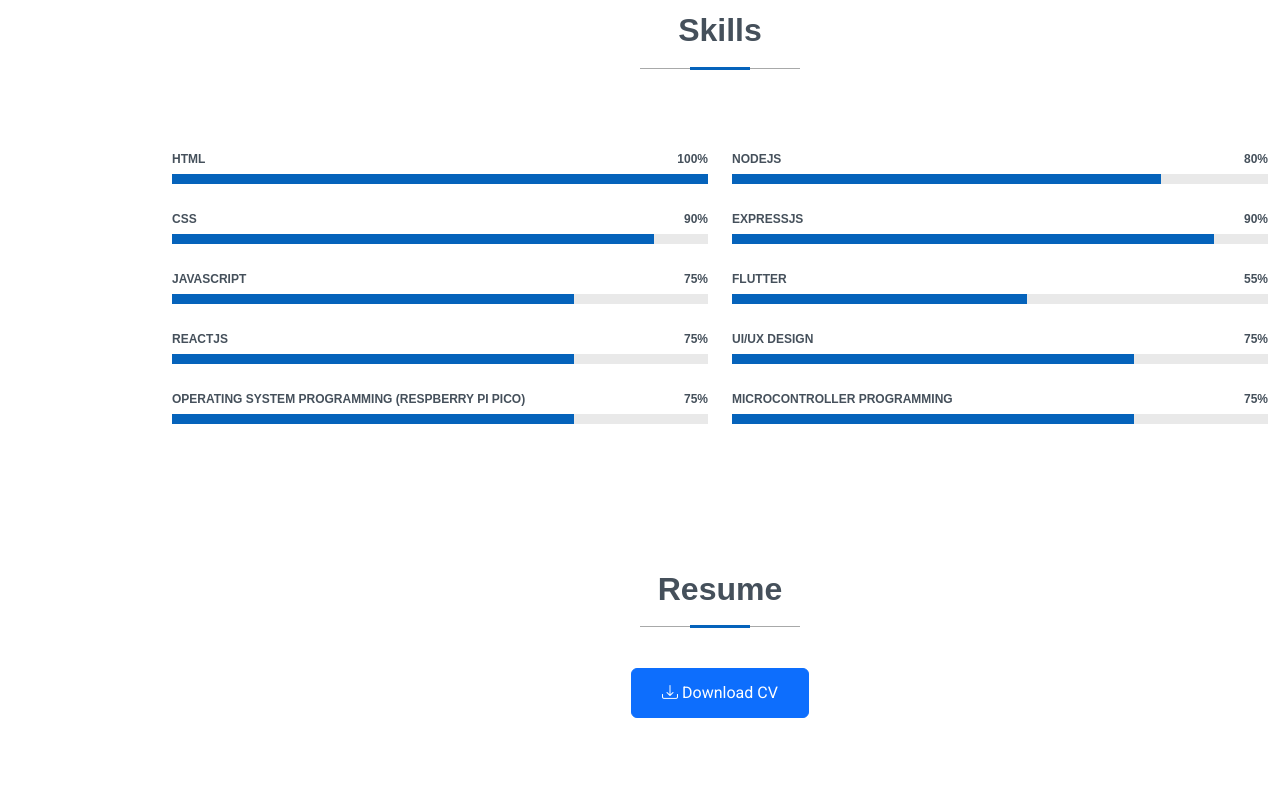
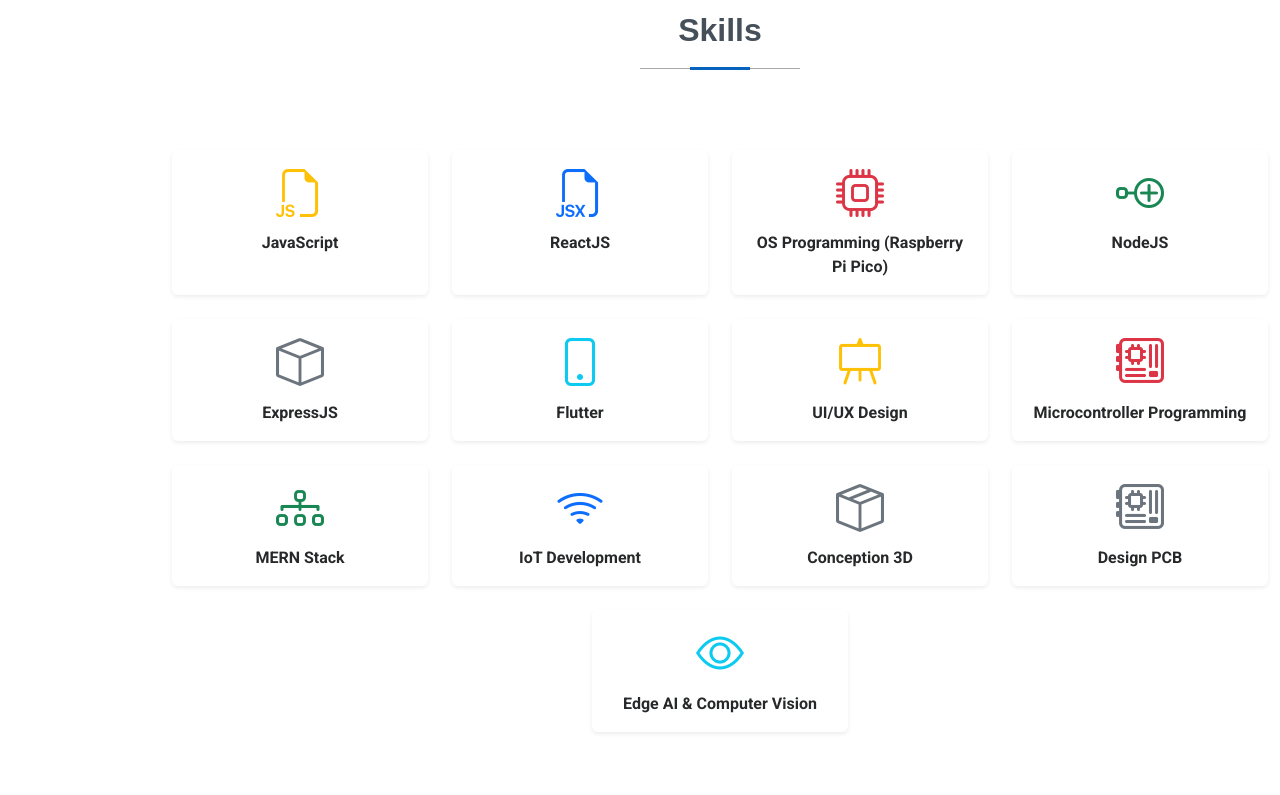
Before and after one commit to snoussighaith/Portfolio, a plain HTML site: page index.html in a window 1280 px wide. Shown: the part 1660-2455 px from the top of the page. Drawn offline with Linux system fonts and the light colour scheme; files whose address does not match are found by name.

Commit message:
Refactor code structure for improved readability and maintainability

```diff
--- a/index.html
+++ b/index.html
@@ -137,96 +137,93 @@
 
     <!-- Skills Section -->
     <section id="skills" class="skills section">
-
-      <!-- Section Title -->
   <div class="container section-title" data-aos="fade-up">
     <h2>Skills</h2>
+  </div>
+  <div class="container" data-aos="fade-up" data-aos-delay="100">
+    <div class="row g-4 justify-content-center">
 
-      </div><!-- End Section Title -->
 
-      <div class="container" data-aos="fade-up" data-aos-delay="100">
-
-        <div class="row skills-content skills-animation">
-
-          <div class="col-lg-6">
-
-            <div class="progress">
-              <span class="skill"><span>HTML</span> <i class="val">100%</i></span>
-              <div class="progress-bar-wrap">
-                <div class="progress-bar" role="progressbar" aria-valuenow="100" aria-valuemin="0" aria-valuemax="100"></div>
-              </div>
-            </div><!-- End Skills Item -->
-
-            <div class="progress">
-              <span class="skill"><span>CSS</span> <i class="val">90%</i></span>
-              <div class="progress-bar-wrap">
-                <div class="progress-bar" role="progressbar" aria-valuenow="90" aria-valuemin="0" aria-valuemax="100"></div>
-              </div>
-            </div><!-- End Skills Item -->
-
-            <div class="progress">
-              <span class="skill"><span>JavaScript</span> <i class="val">75%</i></span>
-              <div class="progress-bar-wrap">
-                <div class="progress-bar" role="progressbar" aria-valuenow="75" aria-valuemin="0" aria-valuemax="100"></div>
-              </div>
-            </div><!-- End Skills Item -->
-            <div class="progress">
-              <span class="skill"><span>ReactJs</span> <i class="val">75%</i></span>
-              <div class="progress-bar-wrap">
-                <div class="progress-bar" role="progressbar" aria-valuenow="75" aria-valuemin="0" aria-valuemax="100"></div>
+      <div class="col-6 col-md-4 col-lg-3">
+        <div class="skill-card text-center p-3 shadow-sm rounded bg-white h-100">
+          <i class="bi bi-filetype-js display-5 text-warning"></i>
+          <div class="mt-2 fw-semibold">JavaScript</div>
         </div>
       </div>
-            <div class="progress">
-              <span class="skill"><span>Operating System Programming (Respberry pi pico)</span> <i class="val">75%</i></span>
-              <div class="progress-bar-wrap">
-                <div class="progress-bar" role="progressbar" aria-valuenow="75" aria-valuemin="0" aria-valuemax="100"></div>
+      <div class="col-6 col-md-4 col-lg-3">
+        <div class="skill-card text-center p-3 shadow-sm rounded bg-white h-100">
+          <i class="bi bi-filetype-jsx display-5 text-primary"></i>
+          <div class="mt-2 fw-semibold">ReactJS</div>
+        </div>
+      </div>
+      <div class="col-6 col-md-4 col-lg-3">
+        <div class="skill-card text-center p-3 shadow-sm rounded bg-white h-100">
+          <i class="bi bi-cpu display-5 text-danger"></i>
+          <div class="mt-2 fw-semibold">OS Programming (Raspberry Pi Pico)</div>
+        </div>
+      </div>
+      <div class="col-6 col-md-4 col-lg-3">
+        <div class="skill-card text-center p-3 shadow-sm rounded bg-white h-100">
+          <i class="bi bi-node-plus display-5 text-success"></i>
+          <div class="mt-2 fw-semibold">NodeJS</div>
+        </div>
+      </div>
+      <div class="col-6 col-md-4 col-lg-3">
+        <div class="skill-card text-center p-3 shadow-sm rounded bg-white h-100">
+          <i class="bi bi-box display-5 text-secondary"></i>
+          <div class="mt-2 fw-semibold">ExpressJS</div>
+        </div>
+      </div>
+      <div class="col-6 col-md-4 col-lg-3">
+        <div class="skill-card text-center p-3 shadow-sm rounded bg-white h-100">
+          <i class="bi bi-phone display-5 text-info"></i>
+          <div class="mt-2 fw-semibold">Flutter</div>
+        </div>
+      </div>
+      <div class="col-6 col-md-4 col-lg-3">
+        <div class="skill-card text-center p-3 shadow-sm rounded bg-white h-100">
+          <i class="bi bi-easel display-5 text-warning"></i>
+          <div class="mt-2 fw-semibold">UI/UX Design</div>
+        </div>
+      </div>
+      <div class="col-6 col-md-4 col-lg-3">
+        <div class="skill-card text-center p-3 shadow-sm rounded bg-white h-100">
+          <i class="bi bi-motherboard display-5 text-danger"></i>
+          <div class="mt-2 fw-semibold">Microcontroller Programming</div>
+        </div>
+      </div>
+      <div class="col-6 col-md-4 col-lg-3">
+        <div class="skill-card text-center p-3 shadow-sm rounded bg-white h-100">
+          <i class="bi bi-diagram-3 display-5 text-success"></i>
+          <div class="mt-2 fw-semibold">MERN Stack</div>
+        </div>
+      </div>
+      <div class="col-6 col-md-4 col-lg-3">
+        <div class="skill-card text-center p-3 shadow-sm rounded bg-white h-100">
+          <i class="bi bi-wifi display-5 text-primary"></i>
+          <div class="mt-2 fw-semibold">IoT Development</div>
+        </div>
+      </div>
+     <div class="col-6 col-md-4 col-lg-3">
+  <div class="skill-card text-center p-3 shadow-sm rounded bg-white h-100">
+    <i class="bi bi-box-seam display-5 text-secondary"></i>
+    <div class="mt-2 fw-semibold">Conception 3D</div>
+  </div>
+</div>
+<div class="col-6 col-md-4 col-lg-3">
+  <div class="skill-card text-center p-3 shadow-sm rounded bg-white h-100">
+    <i class="bi bi-motherboard display-5 text-secondary"></i>
+    <div class="mt-2 fw-semibold">Design PCB</div>
+  </div>
+</div>
+      <div class="col-6 col-md-4 col-lg-3">
+        <div class="skill-card text-center p-3 shadow-sm rounded bg-white h-100">
+          <i class="bi bi-eye display-5 text-info"></i>
+          <div class="mt-2 fw-semibold">Edge AI & Computer Vision</div>
         </div>
       </div>
     </div>
-
-
-          <div class="col-lg-6">
-
-            <div class="progress">
-              <span class="skill"><span>NodeJS</span> <i class="val">80%</i></span>
-              <div class="progress-bar-wrap">
-                <div class="progress-bar" role="progressbar" aria-valuenow="80" aria-valuemin="0" aria-valuemax="100"></div>
   </div>
-            </div><!-- End Skills Item -->
-
-            <div class="progress">
-              <span class="skill"><span>ExpressJS</span> <i class="val">90%</i></span>
-              <div class="progress-bar-wrap">
-                <div class="progress-bar" role="progressbar" aria-valuenow="90" aria-valuemin="0" aria-valuemax="100"></div>
-              </div>
-            </div><!-- End Skills Item -->
-
-            <div class="progress">
-              <span class="skill"><span>Flutter</span> <i class="val">55%</i></span>
-              <div class="progress-bar-wrap">
-                <div class="progress-bar" role="progressbar" aria-valuenow="55" aria-valuemin="0" aria-valuemax="100"></div>
-              </div>
-            </div>
-            <div class="progress">
-              <span class="skill"><span>UI/UX Design</span> <i class="val">75%</i></span>
-              <div class="progress-bar-wrap">
-                <div class="progress-bar" role="progressbar" aria-valuenow="75" aria-valuemin="0" aria-valuemax="100"></div>
-              </div>
-            </div>
-            <div class="progress">
-              <span class="skill"><span>Microcontroller Programming</span> <i class="val">75%</i></span>
-              <div class="progress-bar-wrap">
-                <div class="progress-bar" role="progressbar" aria-valuenow="75" aria-valuemin="0" aria-valuemax="100"></div>
-              </div>
-            </div>
-            <!-- End Skills Item -->
-
-          </div>
-
-        </div>
-
-      </div>
-
 </section><!-- /Skills Section -->
 
     <!-- Resume Section -->
@@ -397,6 +394,18 @@
               <div class="portfolio-info">
                 <h4>Mobile Application</h4>
                 <p>I have worked with mobile app development using Flutter and Android Studio to create efficient, cross-platform applications with a focus on performance and user experience.</p>
+              </div>
+            </div><!-- End Portfolio Item -->
+
+            <!-- Portfolio Item: Fablab IoT Management System -->
+            <div class="col-lg-4 col-md-6 portfolio-item isotope-item filter-app">
+              <img src="assets/img/masonry-portfolio/fablab.png" class="img-fluid" alt="Fablab IoT System">
+              <div class="portfolio-info">
+                <h4>Smart Fablab IoT Management System</h4>
+                <p>An intelligent IoT system for access control, surveillance, and consumption management in a Fablab, featuring RFID access control, AI-powered surveillance, and a MERN stack web application for centralized management.</p>
+                <div class="portfolio-links">
+                  <a href="assets/img/portfolio/fablab-iot.jpg" data-gallery="portfolioGallery" class="portfolio-lightbox" title="Fablab IoT System - Combines RFID access control, ESP32-CAM surveillance, and full-stack web application"><i class="bi bi-plus"></i></a>
+                </div>
               </div>
             </div><!-- End Portfolio Item -->
 
```
Also changed, not shown: 1 other file. Lines whose indentation alone changed are shown as unchanged.
